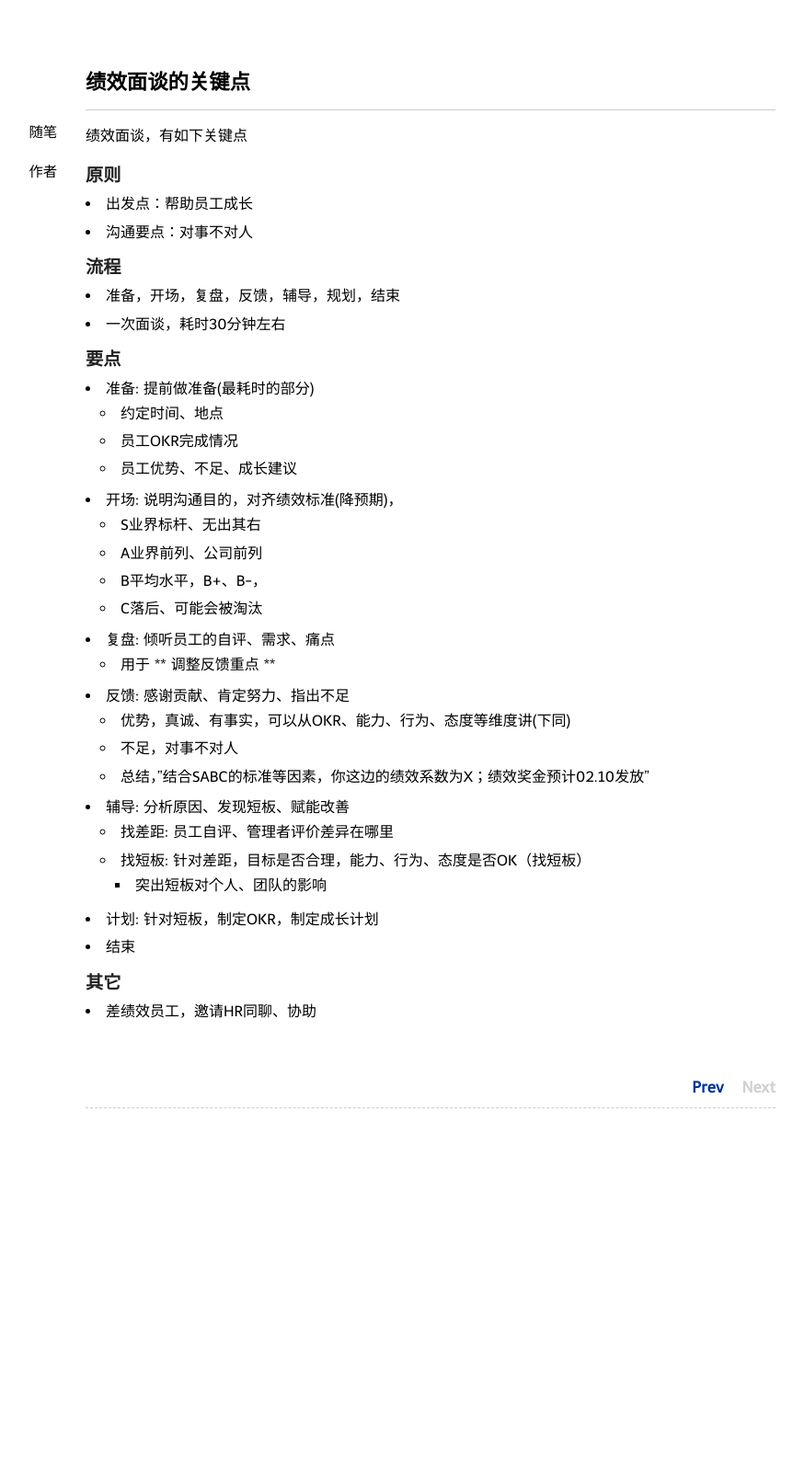
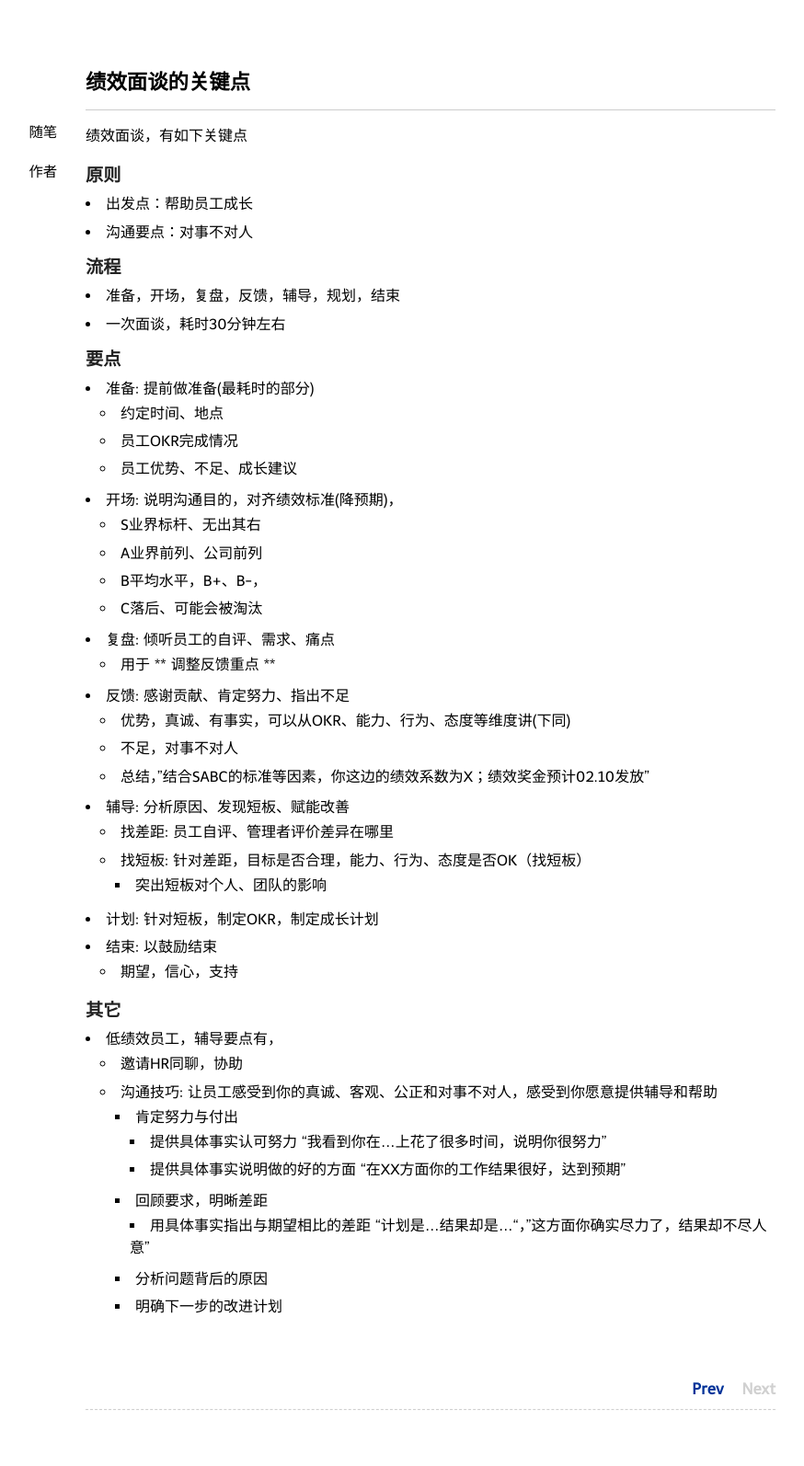
Before and after one commit to nieannote/nieannote.github.io, a Jekyll site: the page built from _posts/2021-02-03-blog-tb-keys.md, in a window 1280 px wide. Shown: the whole page at 92% size, without its empty margins (172-1046 px from the left). Built offline with Jekyll 4.4.1, drawn with Linux system fonts in a browser that asks for light colours; Markdown is read by kramdown in place of the engine named in the settings; comment, search, counter and statistics services are not loaded; before the commit the page ends 1267 px from its top, so only the background shows below that.

Commit message:
modify tb keys

```diff
--- a/_posts/2021-02-03-blog-tb-keys.md
+++ b/_posts/2021-02-03-blog-tb-keys.md
@@ -37,7 +37,17 @@ tags:
     - 找短板: 针对差距，目标是否合理，能力、行为、态度是否OK（找短板）
         - 突出短板对个人、团队的影响
 - 计划: 针对短板，制定OKR，制定成长计划
-- 结束
+- 结束: 以鼓励结束
+    - 期望，信心，支持
 
 ### 其它
-- 差绩效员工，邀请HR同聊、协助
+- 低绩效员工，辅导要点有，
+    - 邀请HR同聊，协助
+    - 沟通技巧: 让员工感受到你的真诚、客观、公正和对事不对人，感受到你愿意提供辅导和帮助
+        - 肯定努力与付出
+            - 提供具体事实认可努力 "我看到你在...上花了很多时间，说明你很努力"
+            - 提供具体事实说明做的好的方面 "在XX方面你的工作结果很好，达到预期"
+        - 回顾要求，明晰差距
+            - 用具体事实指出与期望相比的差距 "计划是...结果却是..."，"这方面你确实尽力了，结果却不尽人意"
+        - 分析问题背后的原因
+        - 明确下一步的改进计划
```
